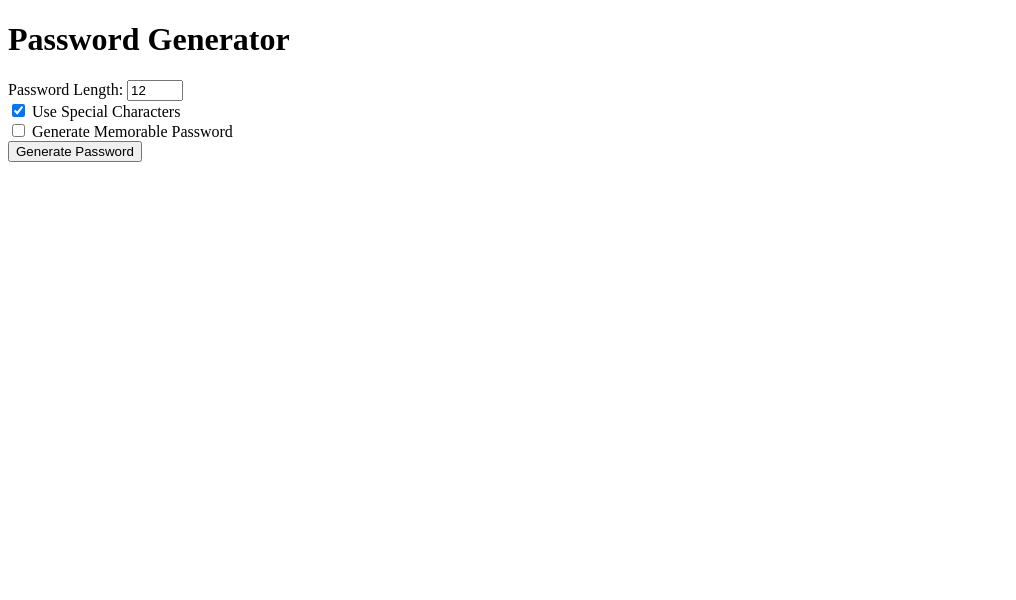
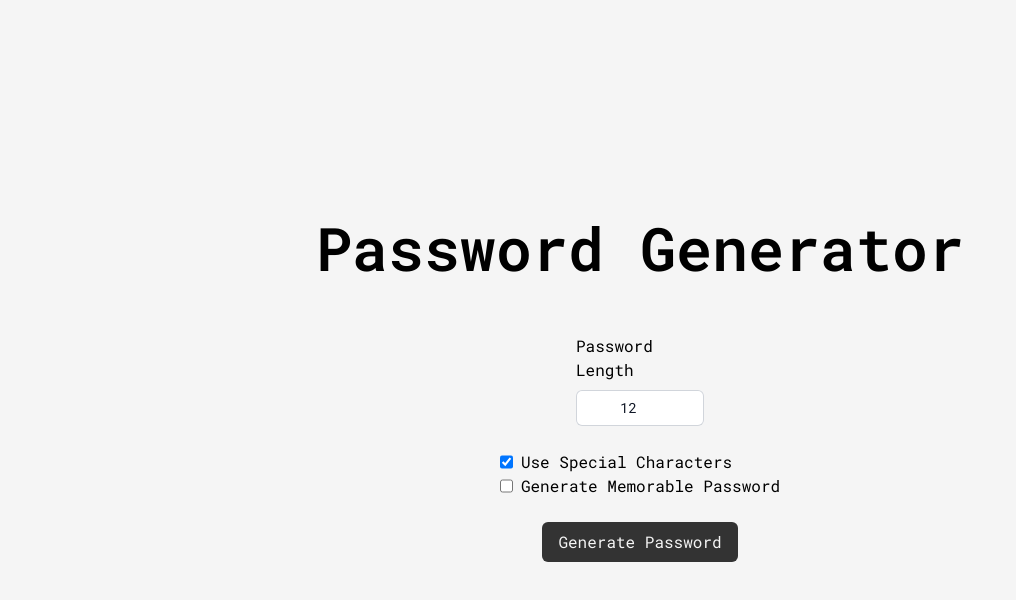
Before and after one commit to vefoto-gates/PasswordGenerator, a plain HTML site: page Website/index.html in a window 1280 px wide. Shown: the whole page, without its empty margins (0-1016 px from the left). Drawn offline with nearby package versions, Linux system fonts and the light colour scheme.

Commit message:
!feat: beautify the UI with tailwind cdn (#9)
* Update index.html

* Update style.css

```diff
--- a/Website/index.html
+++ b/Website/index.html
@@ -1,31 +1,42 @@
 <!DOCTYPE html>
 <html lang="en">
+
 <head>
     <meta charset="UTF-8">
     <meta name="viewport" content="width=device-width, initial-scale=1.0">
     <title>Password Generator</title>
-    <link rel="stylesheet" href="styles.css">
+    <link rel="preconnect" href="https://fonts.googleapis.com">
+    <link rel="preconnect" href="https://fonts.gstatic.com" crossorigin>
+    <link rel="stylesheet" href="./style.css">
+    <script src="https://cdn.tailwindcss.com"></script>
 </head>
+
 <body>
-    <header>
-        <h1>Password Generator</h1>
-    </header>
-    <main>
-        <div class="password-generator">
-            <label for="password-length">Password Length:</label>
-            <input type="number" id="password-length" min="8" max="16" value="12">
-            <br>
-            <input type="checkbox" id="use-special-chars" checked>
-            <label for="use-special-chars">Use Special Characters</label>
-            <br>
-            <input type="checkbox" id="memorable">
-            <label for="memorable">Generate Memorable Password</label>
-            <br>
-            <button id="generate-btn">Generate Password</button>
-            <br>
+    <div class="grid grid-cols-10 h-screen w-full items-center bg-[#f5f5f5]">
+        <div class="col-start-3 col-end-9 flex flex-col justify-center items-center space-y-6">
+            <h1 class="text-6xl font-bold pb-8">Password Generator</h1>
+            <div class="flex flex-col w-1/6 items-center space-y-2">
+                <label for="password-length">Password Length</label>
+                <input type="number" id="password-length" min="8" max="16" value="12"
+                    class="text-center inline w-full rounded-md border-0 py-1.5 pr-2 text-gray-900 ring-1 ring-inset ring-gray-300 placeholder:text-gray-400 focus:ring-2 focus:ring-inset focus:ring-[#ccc] sm:text-sm sm:leading-6">
+            </div>
+            <div>
+                <div class="flex space-x-2">
+                    <input type="checkbox" id="use-special-chars" checked>
+                    <label for="use-special-chars">Use Special Characters</label>
+                </div>
+                <div class="flex space-x-2 ">
+                    <input type="checkbox" id="memorable">
+                    <label for="memorable">Generate Memorable Password</label>
+                </div>
+            </div>
+            <button id="generate-btn"
+                class="text-[#f5f5f5] bg-[#333] transition-all px-4 py-2 hover:text-[#333] hover:bg-transparent rounded-md">Generate
+                Password</button>
             <div id="password-result"></div>
         </div>
-    </main>
-    <script src="script.js"></script>
+    </div>
+    <script src="./script.js"></script>
 </body>
+
 </html>
--- a/Website/style.css
+++ b/Website/style.css
@@ -1,4 +1,6 @@
 /* Reset some default browser styles */
+@import url("https://fonts.googleapis.com/css2?family=Roboto+Mono:wght@200;400;600&display=swap");
+
 body,
 h1,
 button,
@@ -8,69 +10,7 @@ label {
   padding: 0;
   border: none;
   outline: none;
-    font-family: Arial, Helvetica, sans-serif;
-}
-
-body {
-    background-color: #f5f5f5;
-    font-size: 16px;
-}
-
-header {
-    background-color: #333;
-    color: #fff;
-    text-align: center;
-    padding: 20px 0;
-}
-
-header h1 {
-    font-size: 24px;
-}
-
-main {
-    max-width: 600px;
-    margin: 20px auto;
-    padding: 20px;
-    background-color: #fff;
-    box-shadow: 0 0 10px rgba(0, 0, 0, 0.2);
-    border-radius: 5px;
-}
-
-.password-generator {
-    text-align: center;
-}
-
-label {
-    display: block;
-    margin-bottom: 10px;
-    font-weight: bold;
-}
-
-input[type="number"] {
-    width: 100%;
-    padding: 10px;
-    font-size: 16px;
-    border: 1px solid #ccc;
-    border-radius: 5px;
-}
-
-input[type="checkbox"] {
-    margin-right: 5px;
-}
-
-button {
-    background-color: #333;
-    color: #fff;
-    padding: 10px 20px;
-    font-size: 16px;
-    border: none;
-    border-radius: 5px;
-    cursor: pointer;
-    transition: background-color 0.3s;
-}
-
-button:hover {
-    background-color: #555;
+  font-family: "Roboto Mono", monospace;
 }
 
 #password-result {
```
Lines whose indentation alone changed are shown as unchanged.
